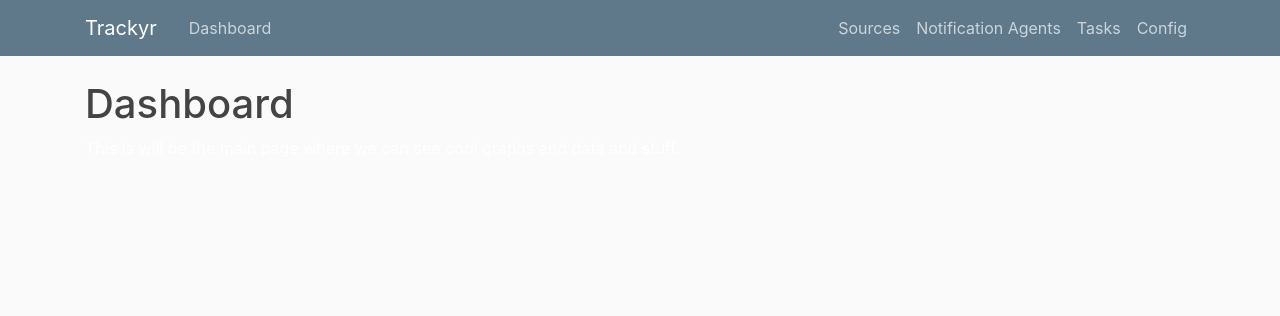
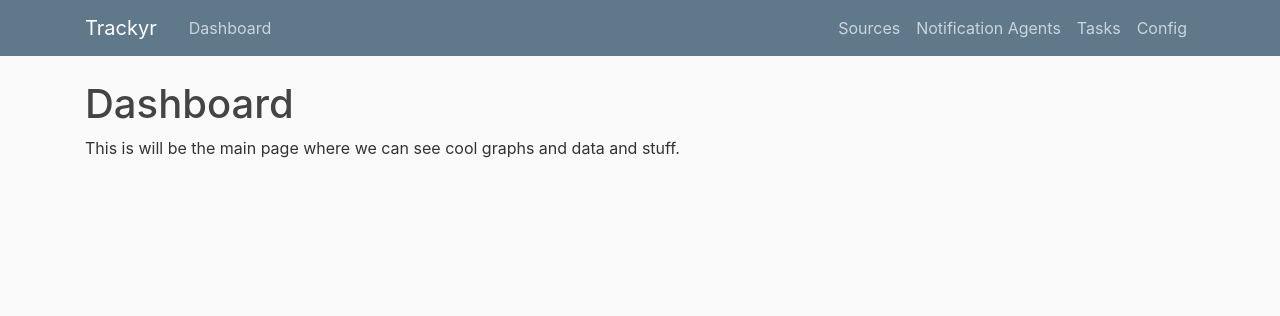
Before and after one commit to Trackyr/Trackyr, a Flask app: page / in a window 1280 px wide. Shown: the top 316 px of the page. Run offline with Flask 2, Linux system fonts and the light colour scheme; parts of the project's set-up code (start-up, migrations or seed data) failed here and were passed over; some libraries are stand-ins or nearby versions.

Commit message:
Fix css again.

```diff
--- a/src/trackyr/static/main.css
+++ b/src/trackyr/static/main.css
@@ -1,6 +1,6 @@
 body {
 background: #fafafa;
-color: #ffffff;
+color: #333;
 margin-top: 5rem;
 }
 
```
